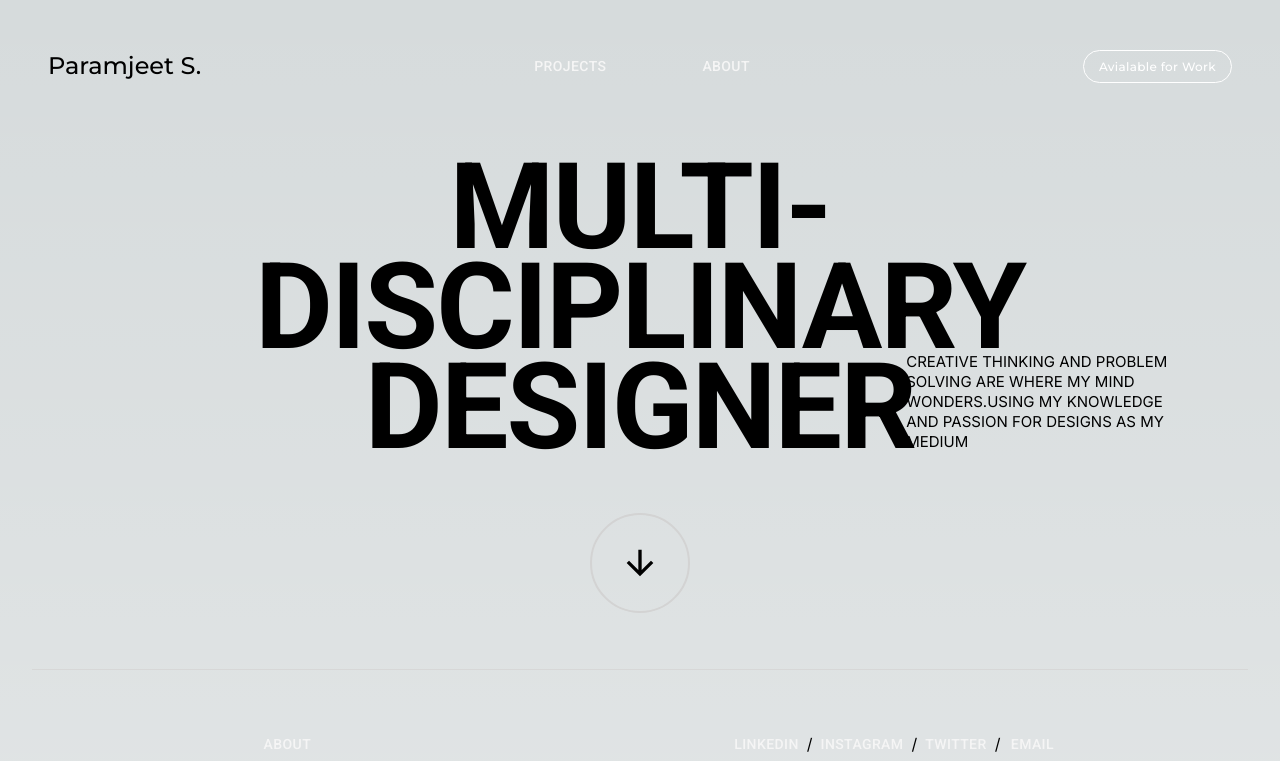
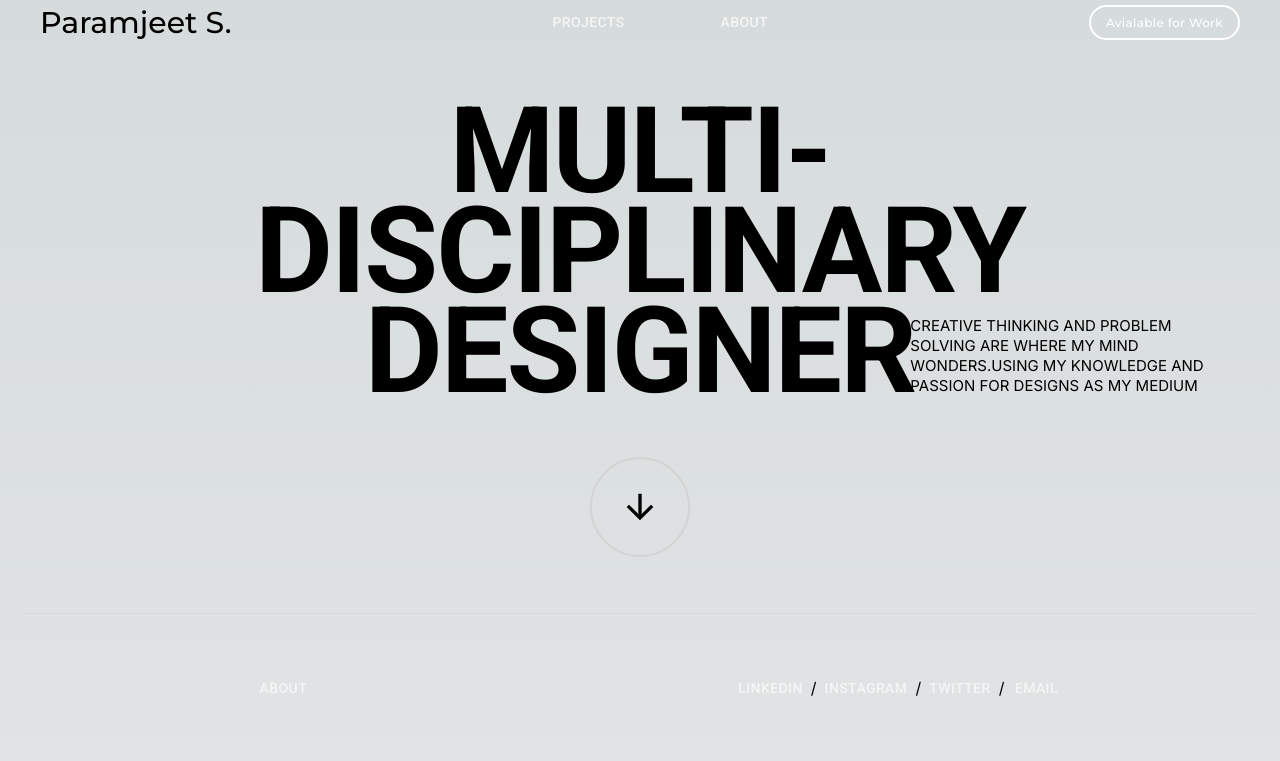
Before and after one commit to ThakurParam/Port-folio, a Next.js app: page / in a window 1280 px wide. Shown: the top 761 px of the page. Built offline with nearby package versions, Linux system fonts and the light colour scheme.

Commit message:
push after some change

```diff
--- a/src/components/HomePage/Contact/ConnectMe.js
+++ b/src/components/HomePage/Contact/ConnectMe.js
@@ -22,7 +22,7 @@ export default function ConnectMe() {
               fontWeight: 600,
               fontFamily: "Montserrat",
               // maxWidth: "10%",
-              fontSize: "25px",
+              fontSize: { md: "25px", xs: "13px" },
               textAlign: "center",
               zIndex: 10,
               lineHeight: "20px",
@@ -31,7 +31,7 @@ export default function ConnectMe() {
               fontWeight: 600,
               fontFamily: "Montserrat",
               // maxWidth: "40%",
-              fontSize: "80px",
+              fontSize: { md: "80px", xs: "30px" },
               textAlign: "center",
               zIndex: 10,
             },
@@ -73,11 +73,15 @@ export default function ConnectMe() {
           ".typo": {
             fontWeight: 600,
             fontFamily: "Montserrat",
-            fontSize: "14px",
+            fontSize: { md: "14px", xs: "10px" },
           },
         }}
       >
-        <Typography variant="p" className="typo">
+        <Typography
+          variant="p"
+          className="typo"
+          display={{ md: "flex", xs: "none" }}
+        >
           FEEL FREE TO CONNECT ME ON SOCIAL MEDIA
         </Typography>
         <Typography variant="p" className="typo">
--- a/src/components/HomePage/HeadBanner/Banner.js
+++ b/src/components/HomePage/HeadBanner/Banner.js
@@ -13,15 +13,16 @@ export default function Banner() {
               textAlign: "center",
               mx: "auto",
               fontWeight: 600,
-              fontSize: "120px",
-              lineHeight: "100px",
+              fontSize: { md: "120px", xs: "40px" },
+              lineHeight: { md: "100px", xs: "40px" },
             },
             ".typo-sub": {
-              position: "absolute",
+              position: { md: "absolute", xs: "initial" },
               right: 50,
               bottom: 5,
-              fontSize: "15px",
-              lineHeight: "20px",
+              fontSize: { md: "15px", xs: "10px" },
+              lineHeight: { md: "20px", xs: "12px" },
+              textAlign: { md: "initial", xs: "center" },
             },
           }}
         >
@@ -37,7 +38,7 @@ export default function Banner() {
           <Typography
             variant="p"
             component={"p"}
-            width={"24%"}
+            width={{ md: "24%", xs: "100%" }}
             className="typo-sub"
           >
             CREATIVE THINKING AND PROBLEM SOLVING ARE WHERE MY MIND
--- a/src/components/HomePage/HeadBanner/Header.js
+++ b/src/components/HomePage/HeadBanner/Header.js
@@ -8,35 +8,41 @@ export default function Header() {
         display: "flex",
         justifyContent: "space-between",
         alignItems: "center",
-        p: 2,
+        p: { md: 2, xs: 0 },
+        py: { md: 0, xs: 2 },
+        // position: "sticky",
         ".button": {
           textTransform: "none",
           outline: "none",
           color: "white",
-          border: "1px solid white",
+          border: "2px solid white",
           borderRadius: 8,
-          fontSize: "12px",
+          fontSize: { md: "12px", xs: "7px" },
           fontFamily: "Montserrat",
         },
         ".btn": {
           color: "whitesmoke",
           textTransform: "none",
-          fontSize: "14px",
-          mx: 4,
+          fontSize: { md: "14px", xs: "10px" },
+          mx: { md: 4, xs: 0 },
           borderRadius: 8,
-          px: 2,
+          px: { md: 2, xs: 1 },
+        },
+        ".name": {
+          fontSize: { md: "30px", xs: "15px" },
         },
       }}
     >
       <Typography
-        variant="h5"
-        component={"h5"}
+        variant="p"
+        component={"p"}
         fontFamily={"Montserrat"}
         fontWeight={500}
+        className="name"
       >
         Paramjeet S.
       </Typography>
-      <Box>
+      <Box display={"flex"} alignItems={"center"}>
         <Button className="btn">PROJECTS</Button>
         <Button className="btn">ABOUT</Button>
       </Box>
--- a/src/components/HomePage/IntroBanner/DetailBanner.js
+++ b/src/components/HomePage/IntroBanner/DetailBanner.js
@@ -19,7 +19,7 @@ export default function DetailBanner() {
         <Grid item xs={12} md={3}>
           <Box
             sx={{
-              pt: "20%",
+              pt: { md: "20%", xs: 0 },
               ".typo-sub": {
                 fontSize: "15px",
                 lineHeight: "10px",
--- a/src/components/HomePage/IntroBanner/IntroBanner.js
+++ b/src/components/HomePage/IntroBanner/IntroBanner.js
@@ -14,15 +14,15 @@ export default function IntroBanner() {
           ".btn": {
             color: "whitesmoke",
             textTransform: "none",
-            fontSize: "14px",
-            mx: 4,
+            fontSize: { md: "14px", xs: "10px" },
+            mx: { md: 4, xs: 0 },
             borderRadius: 8,
             px: 2,
           },
           ".btn-contact": {
             color: "whitesmoke",
             textTransform: "none",
-            fontSize: "14px",
+            fontSize: { md: "14px", xs: "10px" },
           },
         }}
       >
--- a/src/components/Portfolio.js
+++ b/src/components/Portfolio.js
@@ -1,17 +1,19 @@
 import React from "react";
 import Main from "./HomePage/HeadBanner/Main";
-import { Box } from "@mui/material";
+import { Box, Container } from "@mui/material";
 import MainFile from "./HomePage/IntroBanner/MainFile";
 import Capabilities from "./HomePage/Capabilities";
 import Contact from "./HomePage/Contact";
 
 export default function Portfolio() {
   return (
-    <Box sx={{ p: 4 }}>
-      <Main />
-      <MainFile />
-      <Capabilities />
-      <Contact />
+    <Box>
+      <Container maxWidth="xl">
+        <Main />
+        <MainFile />
+        <Capabilities />
+        <Contact />
+      </Container>
     </Box>
   );
 }
```
